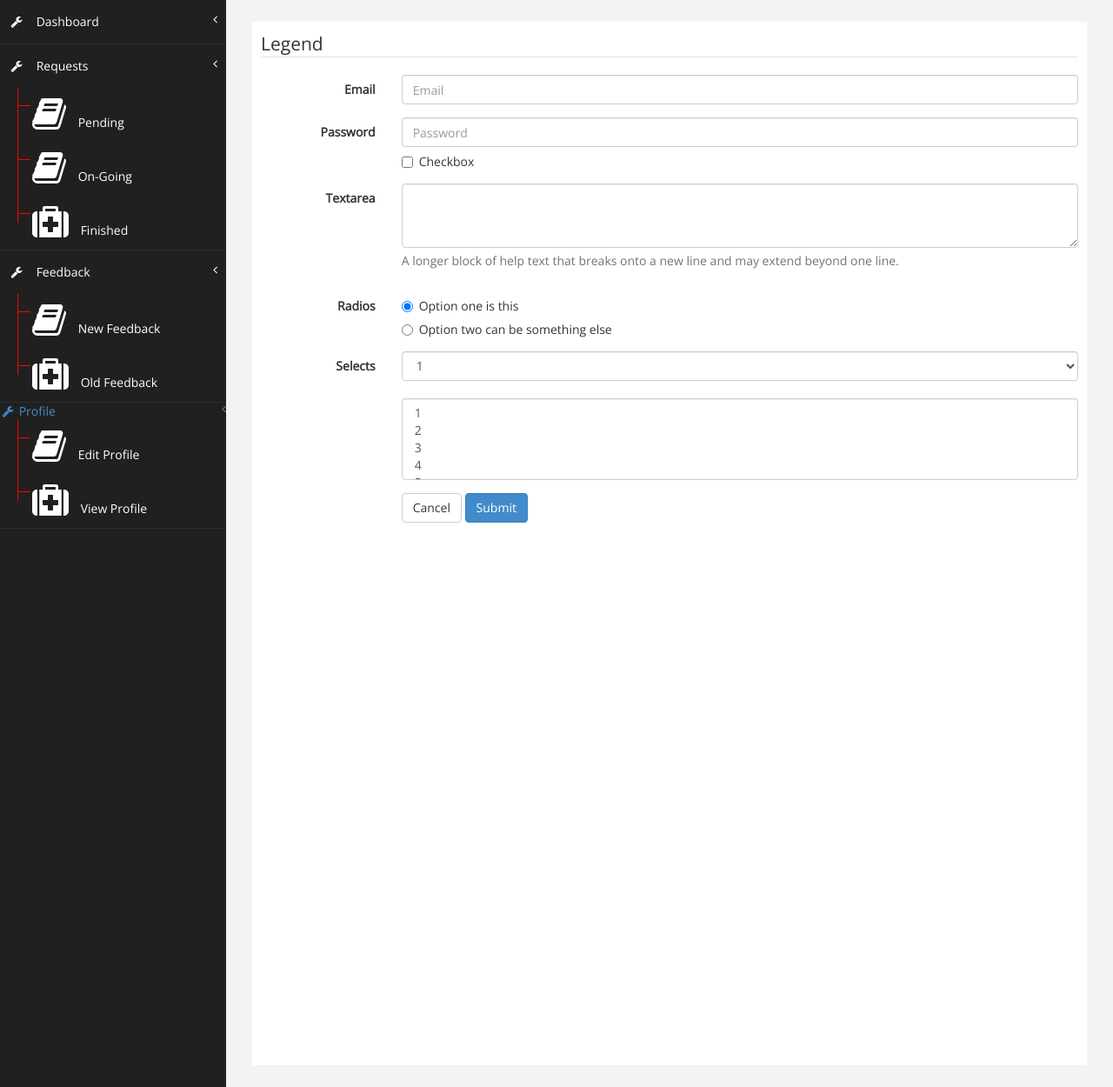
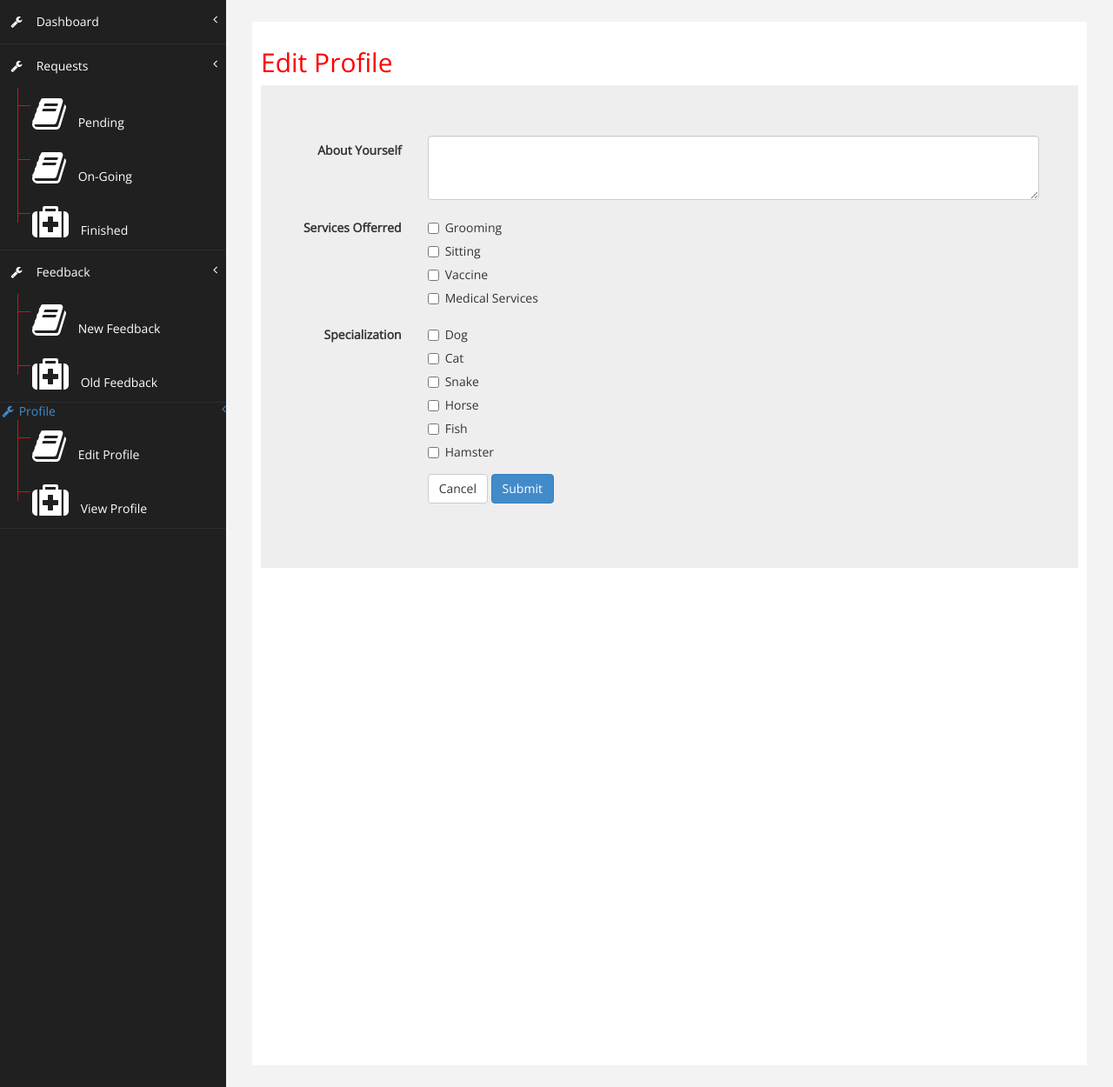
Before and after one commit to ahlexrull/webtek, a PHP site: page /pages/edit-profile.php in a window 1280 px wide. Shown: the part 60-1310 px from the top of the page at 87% size. Run offline with PHP 8.4, Linux system fonts and the light colour scheme; a user stored in the database is signed in; data that the repository does not hold is empty.

Commit message:
Updated Edit Profile. No functionalities yet.

```diff
--- a/pages/edit-profile.php
+++ b/pages/edit-profile.php
@@ -1,9 +1,10 @@
 <!DOCTYPE html>
 <html lang="en">
+
 <head>
     <meta charset="utf-8" />
     <meta name="viewport" content="width=device-width, initial-scale=1.0" />
-    <title>Edit Profile</title><meta charset="UTF-8" />
+    <title>Pet Services</title><meta charset="UTF-8" />
     <!-- BOOTSTRAP STYLES-->
     <link href="assets/css/bootstrap.css" rel="stylesheet" />
      <!-- FONTAWESOME STYLES-->
@@ -16,13 +17,19 @@
     <link href='http://fonts.googleapis.com/css?family=Open+Sans' rel='stylesheet' type='text/css' />
     <!-- TABLE STYLES-->
     <link href="assets/js/dataTables/dataTables.bootstrap.css" rel="stylesheet" />
+    <script src="../assets/js/script.js" defer="defer"></script>
 </head>
-<body id="index">
+<body>
+
        <?php
+        //Start your session
         session_start();
+        if (isset($_SESSION['username']) && $_SESSION['username'] == true) {
+        } else {
+            header("location: login.php");
+        }
 
-function echoActiveClassIfRequestMatches($requestUri)
-{
+        function echoActiveClassIfRequestMatches($requestUri){
             $current_file_name = basename($_SERVER['REQUEST_URI'], ".php");
 
             if ($current_file_name == $requestUri)
@@ -30,6 +37,7 @@ function echoActiveClassIfRequestMatches($requestUri)
         }
 
     ?>
+
     <div id="wrapper">
         <?php include 'fragments/page-head.php'; ?>
         <!-- /. NAV TOP  -->
@@ -37,68 +45,94 @@ function echoActiveClassIfRequestMatches($requestUri)
         <!-- /. NAV SIDE  -->
         <div id="page-wrapper" >
             <div id="page-inner">
+                <div class="row">
+                    <div class="col-md-12">
+                        <h2>Edit Profile</h2>
+                    </div>
+                </div>
+                <div class="jumbotron">
+
+                <div class="panel-heading">
+
+                        <!--Start of table -->
                   <form class="form-horizontal">
-                  <fieldset>
-                    <legend>Legend</legend>
                     <div class="form-group">
-                      <label for="inputEmail" class="col-lg-2 control-label">Email</label>
+                      <label for="textArea" class="col-lg-2 control-label">About Yourself</label>
                       <div class="col-lg-10">
-                        <input type="text" class="form-control" id="inputEmail" placeholder="Email">
+                        <textarea class="form-control" rows="3" id="textArea"></textarea>
+                        <!--
+                        <span class="help-block">A longer block of help text that breaks onto a new line and may extend beyond one line.</span>
+                        -->
                       </div>
                     </div>
                     <div class="form-group">
-                      <label for="inputPassword" class="col-lg-2 control-label">Password</label>
+                      <label class="col-lg-2 control-label">Services Offerred</label>
                       <div class="col-lg-10">
-                        <input type="password" class="form-control" id="inputPassword" placeholder="Password">
                         <div class="checkbox">
                           <label>
-                            <input type="checkbox"> Checkbox
+                            <input type="checkbox" name="optionsRadios" id="optionsRadios1" value="option1">
+                            Grooming
+                          </label>
+                        </div>
+                        <div class="checkbox">
+                          <label>
+                            <input type="checkbox" name="optionsRadios" id="optionsRadios2" value="option2">
+                            Sitting
+                          </label>
+                        </div>
+                        <div class="checkbox">
+                          <label>
+                            <input type="checkbox" name="optionsRadios" id="optionsRadios3" value="option3">
+                            Vaccine
+                          </label>
+                        </div>
+                        <div class="checkbox">
+                          <label>
+                            <input type="checkbox" name="optionsRadios" id="optionsRadios3" value="option3">
+                            Medical Services
                           </label>
                         </div>
                       </div>
                     </div>
                     <div class="form-group">
-                      <label for="textArea" class="col-lg-2 control-label">Textarea</label>
+                      <label class="col-lg-2 control-label">Specialization</label>
                       <div class="col-lg-10">
-                        <textarea class="form-control" rows="3" id="textArea"></textarea>
-                        <span class="help-block">A longer block of help text that breaks onto a new line and may extend beyond one line.</span>
-                      </div>
-                    </div>
-                    <div class="form-group">
-                      <label class="col-lg-2 control-label">Radios</label>
-                      <div class="col-lg-10">
-                        <div class="radio">
+                        <div class="checkbox">
                           <label>
-                            <input type="radio" name="optionsRadios" id="optionsRadios1" value="option1" checked="">
-                            Option one is this
+                            <input type="checkbox" name="optionsRadios" id="optionsRadios1" value="option1">
+                            Dog
                           </label>
                         </div>
-                        <div class="radio">
+                        <div class="checkbox">
                           <label>
-                            <input type="radio" name="optionsRadios" id="optionsRadios2" value="option2">
-                            Option two can be something else
+                            <input type="checkbox" name="optionsRadios" id="optionsRadios2" value="option2">
+                            Cat
                           </label>
                         </div>
+                        <div class="checkbox">
+                          <label>
+                            <input type="checkbox" name="optionsRadios" id="optionsRadios2" value="option2">
+                            Snake
+                          </label>
                         </div>
+                        <div class="checkbox">
+                          <label>
+                            <input type="checkbox" name="optionsRadios" id="optionsRadios3" value="option3">
+                            Horse
+                          </label>
                         </div>
-                    <div class="form-group">
-                      <label for="select" class="col-lg-2 control-label">Selects</label>
-                      <div class="col-lg-10">
-                        <select class="form-control" id="select">
-                          <option>1</option>
-                          <option>2</option>
-                          <option>3</option>
-                          <option>4</option>
-                          <option>5</option>
-                        </select>
-                        <br>
-                        <select multiple="" class="form-control">
-                          <option>1</option>
-                          <option>2</option>
-                          <option>3</option>
-                          <option>4</option>
-                          <option>5</option>
-                        </select>
+                        <div class="checkbox">
+                          <label>
+                            <input type="checkbox" name="optionsRadios" id="optionsRadios3" value="option3">
+                            Fish
+                          </label>
+                        </div>
+                        <div class="checkbox">
+                          <label>
+                            <input type="checkbox" name="optionsRadios" id="optionsRadios3" value="option3">
+                            Hamster
+                          </label>
+                        </div>
                       </div>
                     </div>
                     <div class="form-group">
@@ -113,7 +147,5 @@ function echoActiveClassIfRequestMatches($requestUri)
             </div>
          <!-- /. PAGE WRAPPER  -->
         </div>
-
-
 </body>
 </html>
```
Lines whose indentation alone changed are shown as unchanged.
